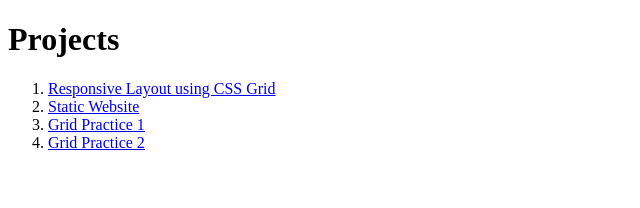
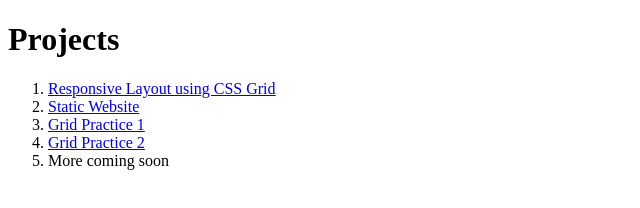
Before and after one commit to ashishaugust22/html-knight, a plain HTML site: page index.html in a window 1280 px wide. Shown: the whole page, without its empty margins (0-640 px from the left). Drawn offline with Linux system fonts and the light colour scheme.

Commit message:
more coming soon

```diff
--- a/index.html
+++ b/index.html
@@ -20,6 +20,9 @@
       <li>
         <a href="./4. Grid Practice/index.html"> Grid Practice 2 </a>
       </li>
+      <li>
+        <span>More coming soon</span>
+      </li>
     </ol>
   </body>
 </html>
```
